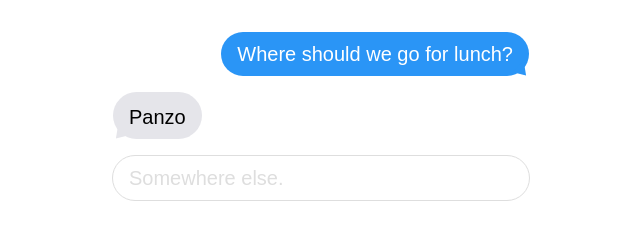
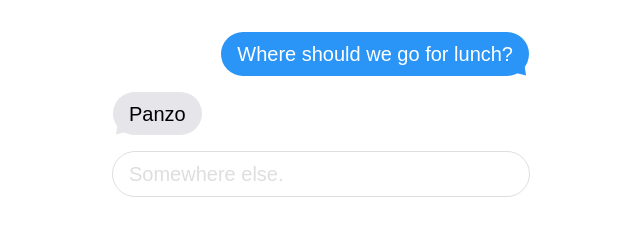
Before and after one commit to dylanatsmith/lunch-suggestions, a plain HTML site: page index.html in a window 1280 px wide. Shown: the full height of the page, 319-959 px from the left. Drawn offline with nearby package versions, Linux system fonts and the light colour scheme.

Commit message:
Fixed padding inconsistency

```diff
--- a/assets/sass/_styles.scss
+++ b/assets/sass/_styles.scss
@@ -24,9 +24,9 @@ body {
 .call__text,
 .response__text,
 .text-input__option {
-	display:       inline-block;
-	font-size:     1.25rem;
-	line-height:   1.0;
+	display:     inline-block;
+	font-size:   1.25rem;
+	line-height: 1.0;
 	padding: 	   0.75rem 1.0rem;
 }
 
@@ -51,9 +51,10 @@ body {
 
 .response__text {
 	background:      $bg-grey;
-	/* border-radius:   10.0rem 10.0rem 10.0rem 0; */
 	border-radius:   10.0rem;
 	color:           $black;
+	padding-top:     0.5625rem;
+	padding-bottom:  0.6875rem;
 	position:        relative;
 	text-decoration: none;
 	transition:      $transition-lo;
```
Also changed, not shown: assets/css/lunch.css.
